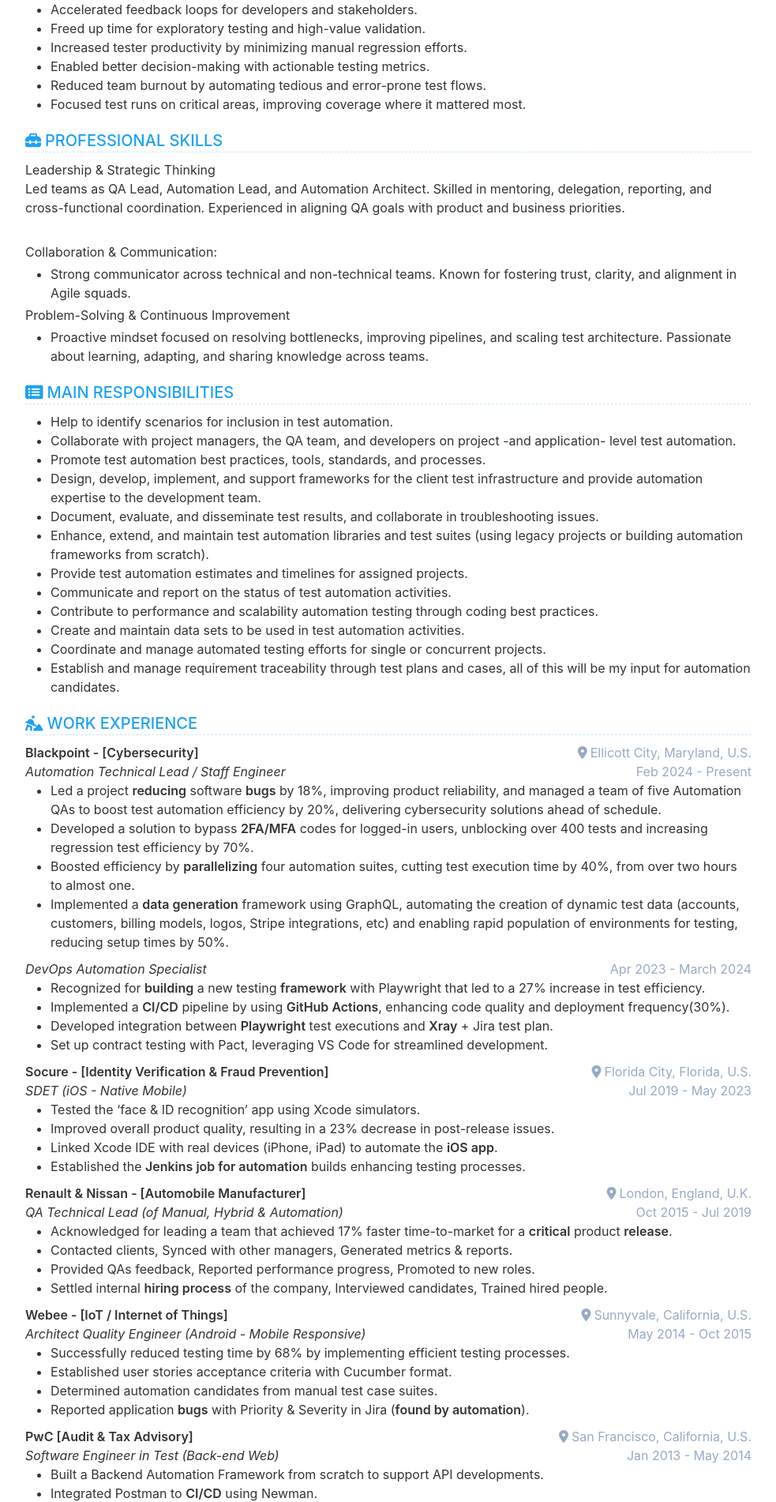
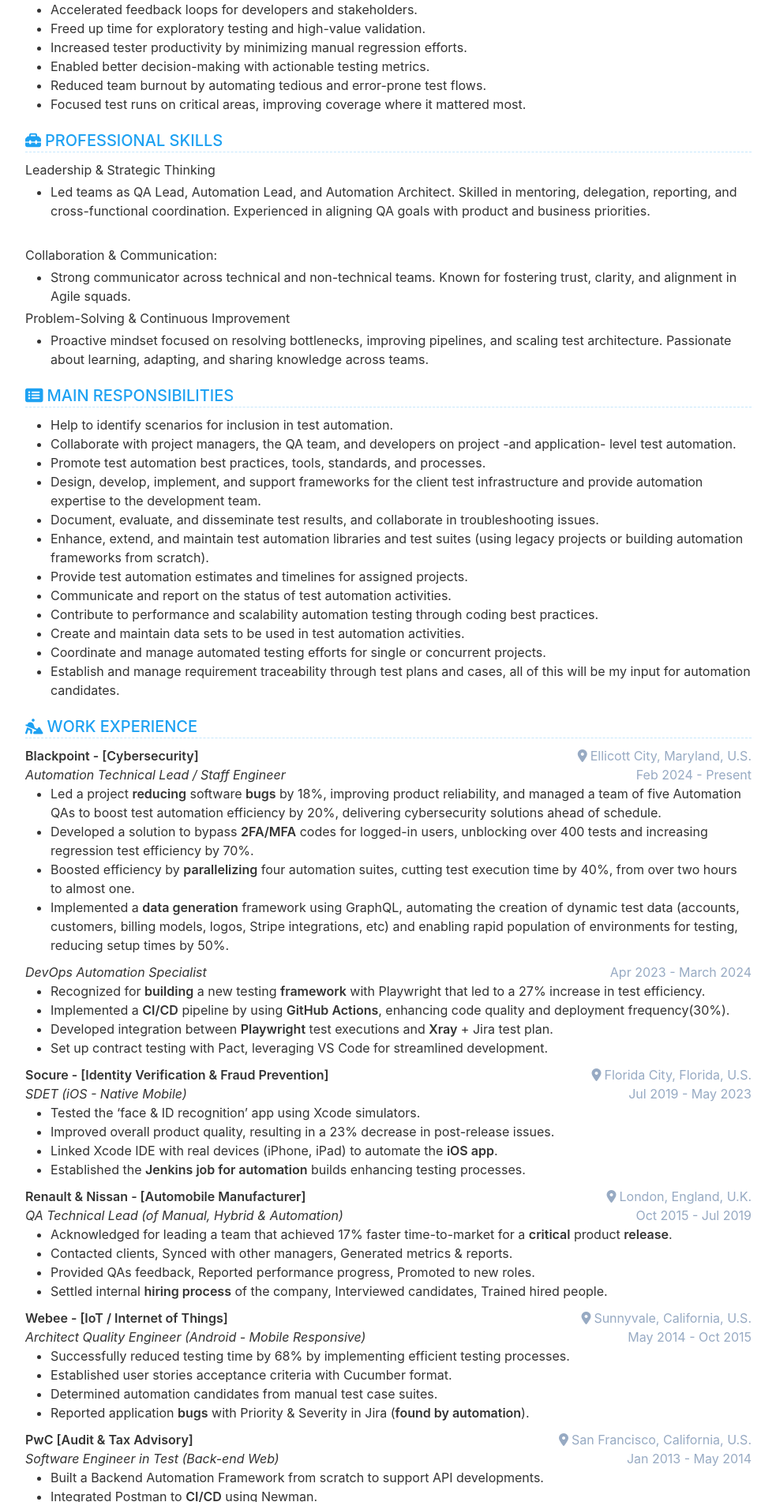
Before and after one commit to cvera08/full-resume, a Jekyll site: the page built from index.html, in a window 1280 px wide. Shown: the part 1168-3070 px from the top of the page at 79% size, without its empty margins (148-1131 px from the left). Built offline with Jekyll 4.4.1, drawn with Linux system fonts in a browser that asks for light colours.

```diff
--- a/_data/data.yml
+++ b/_data/data.yml
@@ -84,7 +84,7 @@ skill:
   title: PROFESSIONAL SKILLS
   description: |
     Leadership & Strategic Thinking
-    Led teams as QA Lead, Automation Lead, and Automation Architect. Skilled in mentoring, delegation, reporting, and
+    - Led teams as QA Lead, Automation Lead, and Automation Architect. Skilled in mentoring, delegation, reporting, and
     cross-functional coordination. Experienced in aligning QA goals with product and business priorities.
 
     <br>
```
